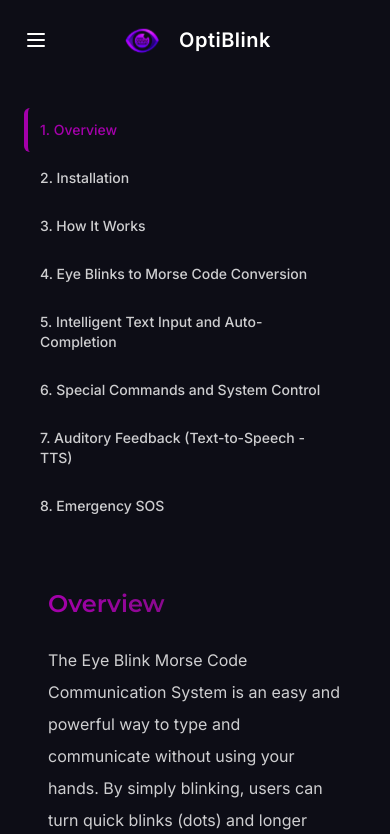
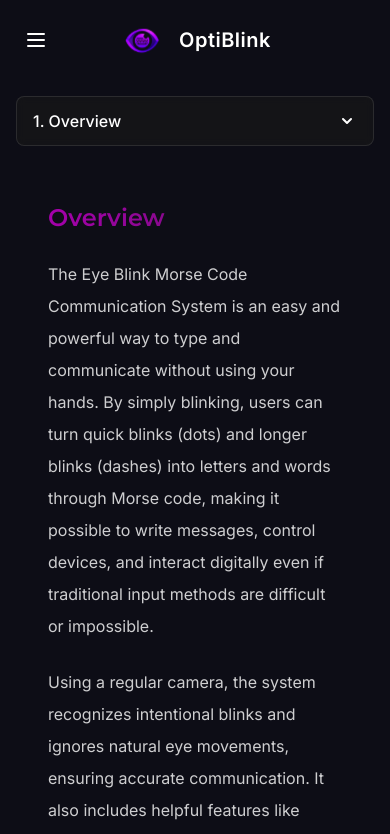
Before and after one commit to deepika68509/optiblink-website, a Next.js app: page /documentation in a window 390 px wide. Shown: the top 834 px of the page. Built offline with nearby package versions, Linux system fonts and the light colour scheme.

Commit message:
Fixed-docs-responsive

```diff
--- a/src/app/documentation/page.tsx
+++ b/src/app/documentation/page.tsx
@@ -16,6 +16,7 @@ type Tab = {
 export default function Documentation() {
   const [activeTab, setActiveTab] = useState<string>('overview')
   const [expandedSections, setExpandedSections] = useState<string[]>([])
+  const [mobileNavOpen, setMobileNavOpen] = useState(false) // New state for mobile dropdown
 
   const toggleSection = (sectionId: string) => {
     setExpandedSections(prev =>
@@ -23,6 +24,12 @@ export default function Documentation() {
         ? prev.filter(id => id !== sectionId)
         : [...prev, sectionId]
     )
+  }
+
+  // Function to handle mobile selection and close dropdown
+  const handleMobileTabSelect = (tabId: string) => {
+    setActiveTab(tabId)
+    setMobileNavOpen(false)
   }
 
   // Key features as cards (used by the Overview tab)
@@ -642,16 +649,114 @@ export default function Documentation() {
   ]
 
   return (
-    <main className="bg-primary-dark">
+    <main className="bg-primary-dark min-h-screen">
       <Header />
 
       <section className="pt-24 pb-10">
         <div className="w-full px-4 sm:px-6 lg:px-8">
           <div className="rounded-xl p-0">
+            {/* Mobile Dropdown Navigation - Only visible on mobile/tablet */}
+            <div className="lg:hidden mb-6">
+              <button
+                onClick={() => setMobileNavOpen(!mobileNavOpen)}
+                className="w-full flex items-center justify-between bg-neutral-dark/60 backdrop-blur-sm px-4 py-3 rounded-lg border border-white/10 text-white"
+              >
+                <span className="font-medium">
+                  {tabs.find(tab => tab.id === activeTab)?.title || 'Documentation'}
+                </span>
+                <svg
+                  xmlns="http://www.w3.org/2000/svg"
+                  className={`h-5 w-5 transition-transform ${mobileNavOpen ? 'transform rotate-180' : ''}`}
+                  viewBox="0 0 20 20"
+                  fill="currentColor"
+                >
+                  <path fillRule="evenodd" d="M5.293 7.293a1 1 0 011.414 0L10 10.586l3.293-3.293a1 1 0 111.414 1.414l-4 4a1 1 0 01-1.414 0l-4-4a1 1 0 010-1.414z" clipRule="evenodd" />
+                </svg>
+              </button>
+
+              {/* Dropdown Menu */}
+              {mobileNavOpen && (
+                <div className="absolute z-10 mt-1 w-full max-w-[calc(100%-2rem)] bg-neutral-dark/95 backdrop-blur-md rounded-lg shadow-lg border border-white/10 overflow-hidden">
+                  <div className="max-h-[70vh] overflow-y-auto py-2">
+                    {/* Main sections */}
+                    {tabs.filter(t => !t.parent && ['overview', 'installation', 'how-it-works'].includes(t.id)).map((t) => (
+                      <button
+                        key={t.id}
+                        onClick={() => handleMobileTabSelect(t.id)}
+                        className={`w-full text-left px-4 py-3 transition ${
+                          activeTab === t.id
+                            ? 'bg-neon-purple/20 text-neon-purple font-medium'
+                            : 'text-white/80 hover:bg-white/5'
+                        }`}
+                      >
+                        {t.title}
+                      </button>
+                    ))}
+
+                    {/* Section 4 header */}
+                    <div className="px-4 py-2 text-xs text-white/50 font-medium border-t border-white/10 mt-1 pt-3">
+                      4. Eye Blinks to Morse Code Conversion
+                    </div>
+
+                    {/* Section 4 items */}
+                    {tabs.filter(sub => sub.parent === 'eye-blinks').map(subTab => (
+                      <button
+                        key={subTab.id}
+                        onClick={() => handleMobileTabSelect(subTab.id)}
+                        className={`w-full text-left px-6 py-2 transition ${
+                          activeTab === subTab.id
+                            ? 'bg-neon-purple/20 text-neon-purple font-medium'
+                            : 'text-white/80 hover:bg-white/5'
+                        }`}
+                      >
+                        {subTab.title.replace(/^\d+\.\d+\s+/, '')}
+                      </button>
+                    ))}
+
+                    {/* Section 5 header */}
+                    <div className="px-4 py-2 text-xs text-white/50 font-medium border-t border-white/10 mt-1 pt-3">
+                      5. Intelligent Text Input and Auto-Completion
+                    </div>
+
+                    {/* Section 5 items */}
+                    {tabs.filter(sub => sub.parent === 'autocomplete').map(subTab => (
+                      <button
+                        key={subTab.id}
+                        onClick={() => handleMobileTabSelect(subTab.id)}
+                        className={`w-full text-left px-6 py-2 transition ${
+                          activeTab === subTab.id
+                            ? 'bg-neon-purple/20 text-neon-purple font-medium'
+                            : 'text-white/80 hover:bg-white/5'
+                        }`}
+                      >
+                        {subTab.title.replace(/^\d+\.\d+\s+/, '')}
+                      </button>
+                    ))}
+
+                    {/* Sections 6-8 */}
+                    {tabs.filter(t => !t.parent && ['special-commands', 'tts-audio', 'interface'].includes(t.id)).map((t) => (
+                      <button
+                        key={t.id}
+                        onClick={() => handleMobileTabSelect(t.id)}
+                        className={`w-full text-left px-4 py-3 transition ${
+                          activeTab === t.id
+                            ? 'bg-neon-purple/20 text-neon-purple font-medium'
+                            : 'text-white/80 hover:bg-white/5'
+                        } ${t.id === 'special-commands' ? 'border-t border-white/10' : ''}`}
+                      >
+                        {t.title}
+                      </button>
+                    ))}
+                  </div>
+                </div>
+              )}
+            </div>
+
             <div className="grid grid-cols-1 lg:grid-cols-[280px_1fr] gap-6">
-              {/* Left nav - Now sticky with hidden scrollbar */}
-              <nav className="pr-4">
+              {/* Left nav - Only visible on desktop (lg screens) */}
+              <nav className="hidden lg:block pr-4">
                 <div className="sticky top-24 max-h-[calc(100vh-8rem)] overflow-y-auto scrollbar-hide">
+                  {/* Existing sidebar navigation code */}
                   <div className="flex flex-col gap-1">
                     <div className="px-2 pt-3">
                       {/* Sections 1-3 */}
```
